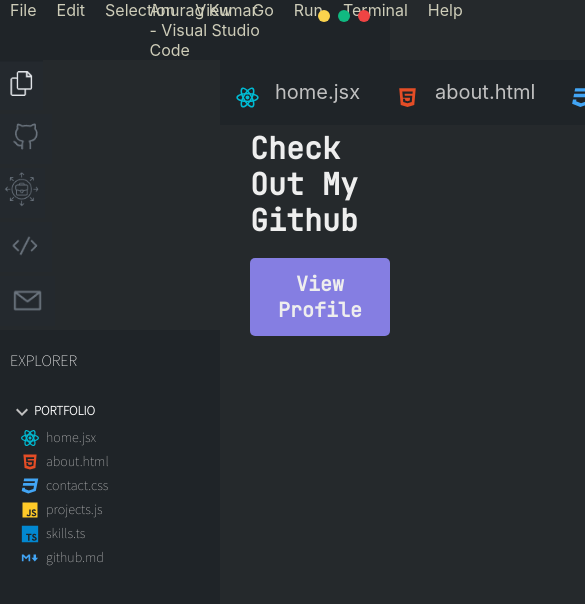
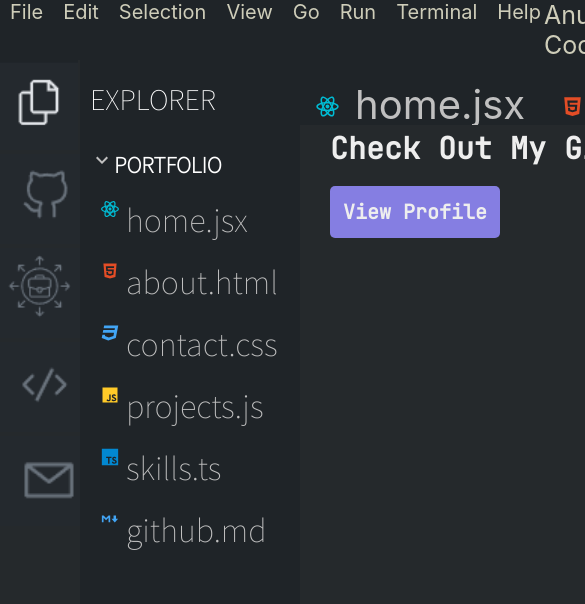
Before and after one commit to anurag-k01/portfolio, a React (Create React App) app: page /github in a window 390 px wide. Shown: the top 604 px of the page, 585 px wide, since content can reach past the window. Built offline with nearby package versions, Linux system fonts and the light colour scheme.

Commit message:
Responsiveness

```diff
--- a/src/App.css
+++ b/src/App.css
@@ -39,6 +39,8 @@
 
 body {
   background-color: rgb(37, 41, 44);
+
+
   color: rgb(206, 205, 185);
 }
 
--- a/src/components/AboutPage/About.css
+++ b/src/components/AboutPage/About.css
@@ -29,22 +29,54 @@
   font-size: 1.25rem;
 }
 
+/* Extra small devices (phones, 600px and down) */
+@media only screen and (max-width: 600px) {
+  .home_layout_outer {
+    display: flex;
 
-/* Extra small devices (phones, 600px and down) */
-@media only screen and (max-width: 600px) {}
+    width: 1200px;
+  }
+  .About_layout {
+    display: flex;
+    flex-direction: column;
+    margin-top: 50px;
+    margin-left: 80px;
+
+    margin: 0 auto;
+    align-items: center;
+  }
+  .font-semibold {
+    font-weight: 600;
+    font-size: 1.875rem !important;
+    line-height: 2.25rem;
+    font-family: "JetBrains Mono", monospace;
+    color: rgb(238, 238, 238);
+  }
+  .anurag_img {
+    height: 200px;
+  }
+  .about_description {
+    text-align: center;
+  }
+  .about_description > p {
+    font-family: "JetBrains Mono", monospace;
+    color: rgb(238, 238, 238);
+    font-size: 1.25rem;
+  }
+}
 
 /* Small devices (portrait tablets and large phones, 600px and up) */
-@media only screen and (min-width: 600px) {}
+@media only screen and (min-width: 600px) {
+}
 
 /* Medium devices (landscape tablets, 768px and up) */
-@media only screen and (min-width: 768px) {}
+@media only screen and (min-width: 768px) {
+}
 
 /* Large devices (laptops/desktops, 992px and up) */
 @media only screen and (min-width: 992px) {
-
-
-
 }
 
 /* Extra large devices (large laptops and desktops, 1200px and up) */
-@media only screen and (min-width: 1200px) {}
+@media only screen and (min-width: 1200px) {
+}
--- a/src/components/HomePage/Home.css
+++ b/src/components/HomePage/Home.css
@@ -2,6 +2,80 @@
 
 /* Extra small devices (phones, 600px and down) */
 @media only screen and (max-width: 600px) {
+  .sidebar {
+    display: flex;
+  }
+  .sidebar_inner {
+    background-color: rgb(31, 36, 40) !important;
+  }
+  .home_layout_outer {
+    display: flex;
+  }
+  .home_layout {
+    margin-top: 20px;
+    margin-left: 50px;
+  }
+  .home_layout > div > h2 {
+    font-size: 4rem;
+    font-weight: 500;
+    margin-bottom: 10px;
+    width: 600px;
+
+    color: rgb(238, 238, 238);
+  }
+
+  .layout {
+    display: flex;
+    width: 400px;
+    flex-direction: column-reverse;
+  }
+  .anurag_pic {
+    height: 500px;
+  }
+  .anurag_pic_div {
+    padding-left: 10px;
+    margin-left: 100px;
+    right: 0;
+    margin-top: 150px;
+    margin-bottom: 10px;
+  }
+  .Typewriter__cursor {
+    color: rgb(133, 126, 226);
+    font-size: 5rem;
+  }
+  .Typewriter__wrapper {
+    color: rgb(238, 238, 238);
+    font-size: 2rem;
+
+    font-family: "JetBrains Mono", monospace;
+  }
+  .type_writer {
+    width: 700px;
+  }
+  .project_btn {
+    padding: 13px 13px 13px 13px;
+    font-family: "JetBrains Mono", monospace;
+    font-weight: bold;
+    font-size: 3.5rem;
+    color: rgb(238, 238, 238);
+    border: none;
+    border-radius: 5px;
+    background: rgb(133, 126, 226);
+    margin-top: 40px;
+    cursor: pointer;
+  }
+  .reach_btn {
+    cursor: pointer;
+    padding: 13px 13px 13px 13px;
+    font-family: "JetBrains Mono", monospace;
+    font-weight: bold;
+    margin-top: 10px;
+    font-size: 3.5rem;
+    background: none;
+    color: rgb(238, 238, 238);
+    margin-left: 30px;
+    border-color: rgb(133, 126, 226);
+  }
 }
 
 /* Small devices (portrait tablets and large phones, 600px and up) */
--- a/src/components/LeftSidebar/LeftSidebar.css
+++ b/src/components/LeftSidebar/LeftSidebar.css
@@ -3,12 +3,19 @@
 }
 .nav_logos {
   cursor: pointer;
-  height:50px;
+  height: 50px;
 }
-
 
 /* Extra small devices (phones, 600px and down) */
 @media only screen and (max-width: 600px) {
+  .leftSideBar {
+    width: 80px;
+    height: 1500px;
+  }
+  .nav_logos {
+    cursor: pointer;
+    height: 90px;
+  }
 }
 
 /* Small devices (portrait tablets and large phones, 600px and up) */
--- a/src/components/LeftSidebar/Sidebar.css
+++ b/src/components/LeftSidebar/Sidebar.css
@@ -18,7 +18,7 @@
 .portfolio_title {
   padding: 22px 2px 0px 0px;
   font-weight: bold;
-  font-size: 13px;
+  font-size: 20px;
 }
 .Sidebar_main {
   padding: 10px 10px 10px 0px;
@@ -34,12 +34,81 @@
 }
 .explorer {
   padding: 10px 10px 10px 10px;
+  font-size: 30px;
 }
 .logos {
-  height: 20px;
-
+  height: 50px;
+  margin-top: 20px;
   margin-right: 6px;
 }
 .tab_inner {
   display: flex;
 }
+.tab_inner > a > div {
+  margin-top: 20px;
+}
+
+@media only screen and (max-width: 600px) {
+  .tabs {
+    display: flex;
+    flex-direction: column;
+    font-size: 34px;
+    margin-left: 0px;
+    padding-left: 20px;
+    cursor: pointer;
+  }
+  .iconDropdown {
+    margin-top: 10px;
+    color: silver;
+    padding: 10px 0px 0px 10px;
+    cursor: pointer;
+  }
+  .toggle {
+    display: flex;
+  }
+  .portfolio_title {
+    padding: 22px 2px 0px 0px;
+    font-weight: bold;
+    font-size: 23px;
+  }
+  .Sidebar_main {
+    padding: 10px 10px 10px 0px;
+    height: 100vh;
+    width: 210px;
+    background-color: rgb(31, 36, 40);
+    color: white;
+    font-family: "Roboto", sans-serif;
+    font-family: "Source Sans Pro", sans-serif;
+  }
+  .tab_inner:hover {
+    background-color: rgb(36, 41, 46);
+  }
+  .explorer {
+    padding: 10px 10px 10px 10px;
+    font-size: 30px;
+  }
+  .logos {
+    height: 20px;
+
+    margin-right: 6px;
+  }
+  .tab_inner {
+    display: flex;
+  }
+}
+
+/* Small devices (portrait tablets and large phones, 600px and up) */
+@media only screen and (min-width: 600px) {
+}
+
+/* Medium devices (landscape tablets, 768px and up) */
+@media only screen and (min-width: 768px) {
+}
+
+/* Large devices (laptops/desktops, 992px and up) */
+@media only screen and (min-width: 992px) {
+}
+
+/* Extra large devices (large laptops and desktops, 1200px and up) */
+@media only screen and (min-width: 1200px) {
+}
--- a/src/components/Navbar/Navbar.css
+++ b/src/components/Navbar/Navbar.css
@@ -1,3 +1,103 @@
+/* Extra small devices (phones, 600px and down) */
+@media only screen and (max-width: 600px) {
+  .sections {
+    margin: 10px;
+
+    cursor: progress;
+  }
+
+  .Navbar {
+    width: 1200px;
+    font-size: 20px;
+  }
+  .px-3 {
+    padding-left: 0.75 rem;
+    padding-right: 0.75 rem;
+  }
+  .bg-\[\#1f2428\] {
+    --tw-bg-opacity: 1;
+    background-color: rgba(31, 36, 40, var(--tw-bg-opacity));
+  }
+  .grid-cols-3 {
+    grid-template-columns: repeat(3, minmax(0, 1fr));
+  }
+  .h-\[30px\] {
+    height: 30 px;
+  }
+  .sticky {
+    position: sticky;
+  }
+  .px-3 {
+    padding-left: 0.75 rem;
+    padding-right: 0.75 rem;
+  }
+  .bg-\[\#1f2428\] {
+    --tw-bg-opacity: 1;
+    background-color: rgba(31, 36, 40, var(--tw-bg-opacity));
+  }
+  .grid-cols-3 {
+    grid-template-columns: repeat(3, minmax(0, 1fr));
+  }
+  .h-\[30px\] {
+    height: 30 px;
+  }
+  .grid {
+    display: grid;
+  }
+  .z-50 {
+    z-index: 50;
+  }
+  .top-0 {
+    top: 0;
+  }
+  .middleTitle {
+    margin-left: 36%;
+    width: 400px;
+    font-size: 25px !important;
+  }
+
+  .red {
+    position: relative;
+    background: rgb(239, 68, 68);
+    height: 12px;
+    width: 12px;
+    border-radius: 50px;
+    margin-left: 8px;
+    margin-right: 20px;
+    margin-top: 10px;
+    cursor: pointer;
+  }
+  .yellow {
+    position: relative;
+    background: rgb(252, 211, 77);
+    height: 12px;
+    width: 12px;
+    margin-top: 10px;
+    border-radius: 50px;
+    cursor: pointer;
+  }
+  .green {
+    margin-left: 8px;
+    position: static;
+    margin-top: 10px;
+    background-color: rgb(16, 185, 129);
+    height: 12px;
+    width: 12px;
+    border-radius: 50px;
+    cursor: pointer;
+  }
+  .lastTitle {
+    display: flex;
+    justify-content: flex-end;
+  }
+}
+
+/* Small devices (portrait tablets and large phones, 600px and up) */
+@media only screen and (min-width: 600px) {
+}
+
+/* Medium devices (landscape tablets, 768px and up) */
+@media only screen and (min-width: 768px) {
   .sections {
     margin: 10px;
     cursor: progress;
@@ -83,23 +183,182 @@
     display: flex;
     justify-content: flex-end;
   }
-
-/* Extra small devices (phones, 600px and down) */
-@media only screen and (max-width: 600px) {
-}
-
-/* Small devices (portrait tablets and large phones, 600px and up) */
-@media only screen and (min-width: 600px) {
-}
-
-/* Medium devices (landscape tablets, 768px and up) */
-@media only screen and (min-width: 768px) {
 }
 
 /* Large devices (laptops/desktops, 992px and up) */
 @media only screen and (min-width: 992px) {
+  .sections {
+    margin: 10px;
+    cursor: progress;
+  }
+  .Navbar {
+    width: 100%;
+  }
+  .px-3 {
+    padding-left: 0.75 rem;
+    padding-right: 0.75 rem;
+  }
+  .bg-\[\#1f2428\] {
+    --tw-bg-opacity: 1;
+    background-color: rgba(31, 36, 40, var(--tw-bg-opacity));
+  }
+  .grid-cols-3 {
+    grid-template-columns: repeat(3, minmax(0, 1fr));
+  }
+  .h-\[30px\] {
+    height: 30 px;
+  }
+  .sticky {
+    position: sticky;
+  }
+  .px-3 {
+    padding-left: 0.75 rem;
+    padding-right: 0.75 rem;
+  }
+  .bg-\[\#1f2428\] {
+    --tw-bg-opacity: 1;
+    background-color: rgba(31, 36, 40, var(--tw-bg-opacity));
+  }
+  .grid-cols-3 {
+    grid-template-columns: repeat(3, minmax(0, 1fr));
+  }
+  .h-\[30px\] {
+    height: 30 px;
+  }
+  .grid {
+    display: grid;
+  }
+  .z-50 {
+    z-index: 50;
+  }
+  .top-0 {
+    top: 0;
+  }
+  .middleTitle {
+    margin-left: 15%;
+  }
+
+  .red {
+    position: relative;
+    background: rgb(239, 68, 68);
+    height: 12px;
+    width: 12px;
+    border-radius: 50px;
+    margin-left: 8px;
+    margin-right: 20px;
+    margin-top: 10px;
+    cursor: pointer;
+  }
+  .yellow {
+    position: relative;
+    background: rgb(252, 211, 77);
+    height: 12px;
+    width: 12px;
+    margin-top: 10px;
+    border-radius: 50px;
+    cursor: pointer;
+  }
+  .green {
+    margin-left: 8px;
+    position: static;
+    margin-top: 10px;
+    background-color: rgb(16, 185, 129);
+    height: 12px;
+    width: 12px;
+    border-radius: 50px;
+    cursor: pointer;
+  }
+  .lastTitle {
+    display: flex;
+    justify-content: flex-end;
+  }
 }
 
 /* Extra large devices (large laptops and desktops, 1200px and up) */
 @media only screen and (min-width: 1200px) {
+  .sections {
+    margin: 10px;
+    cursor: progress;
   }
+  .Navbar {
+    width: 100%;
+  }
+  .px-3 {
+    padding-left: 0.75 rem;
+    padding-right: 0.75 rem;
+  }
+  .bg-\[\#1f2428\] {
+    --tw-bg-opacity: 1;
+    background-color: rgba(31, 36, 40, var(--tw-bg-opacity));
+  }
+  .grid-cols-3 {
+    grid-template-columns: repeat(3, minmax(0, 1fr));
+  }
+  .h-\[30px\] {
+    height: 30 px;
+  }
+  .sticky {
+    position: sticky;
+  }
+  .px-3 {
+    padding-left: 0.75 rem;
+    padding-right: 0.75 rem;
+  }
+  .bg-\[\#1f2428\] {
+    --tw-bg-opacity: 1;
+    background-color: rgba(31, 36, 40, var(--tw-bg-opacity));
+  }
+  .grid-cols-3 {
+    grid-template-columns: repeat(3, minmax(0, 1fr));
+  }
+  .h-\[30px\] {
+    height: 30 px;
+  }
+  .grid {
+    display: grid;
+  }
+  .z-50 {
+    z-index: 50;
+  }
+  .top-0 {
+    top: 0;
+  }
+  .middleTitle {
+    margin-left: 15%;
+  }
+
+  .red {
+    position: relative;
+    background: rgb(239, 68, 68);
+    height: 12px;
+    width: 12px;
+    border-radius: 50px;
+    margin-left: 8px;
+    margin-right: 20px;
+    margin-top: 10px;
+    cursor: pointer;
+  }
+  .yellow {
+    position: relative;
+    background: rgb(252, 211, 77);
+    height: 12px;
+    width: 12px;
+    margin-top: 10px;
+    border-radius: 50px;
+    cursor: pointer;
+  }
+  .green {
+    margin-left: 8px;
+    position: static;
+    margin-top: 10px;
+    background-color: rgb(16, 185, 129);
+    height: 12px;
+    width: 12px;
+    border-radius: 50px;
+    cursor: pointer;
+  }
+  .lastTitle {
+    display: flex;
+    justify-content: flex-end;
+  }
+}
--- a/src/components/Navbar/NavbarInner.css
+++ b/src/components/Navbar/NavbarInner.css
@@ -21,6 +21,28 @@
 }
 /* Extra small devices (phones, 600px and down) */
 @media only screen and (max-width: 600px) {
+  .navbar_innerContent {
+    display: flex;
+    background-color: rgb(31, 36, 40);
+    width: 800px;
+    position: absolute;
+    overflow-x: scroll;
+  }
+  .logo_title {
+    display: flex;
+
+    padding: 20px 20px 20px 15px;
+    height: 25px;
+    font-size: 40px;
+    cursor: pointer;
+    text-decoration: none;
+  }
+
+  .title_icon {
+    height: 25px;
+    margin-right: 15px;
+    margin-top: 5px;
+  }
 }
 
 /* Small devices (portrait tablets and large phones, 600px and up) */
```
Also changed, not shown: src/components/AboutPage/About.js (+4 -20 lines). Lines whose indentation alone changed are shown as unchanged.
